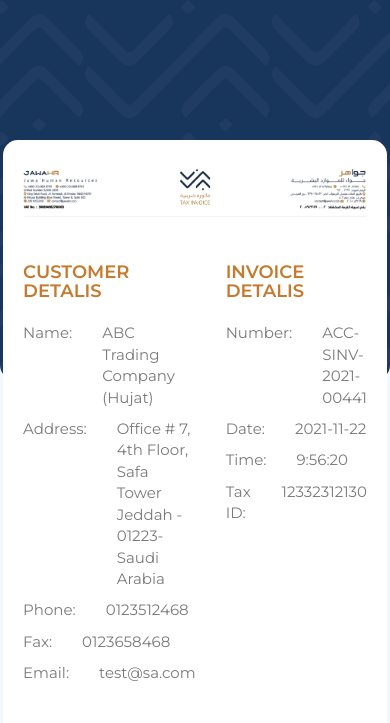
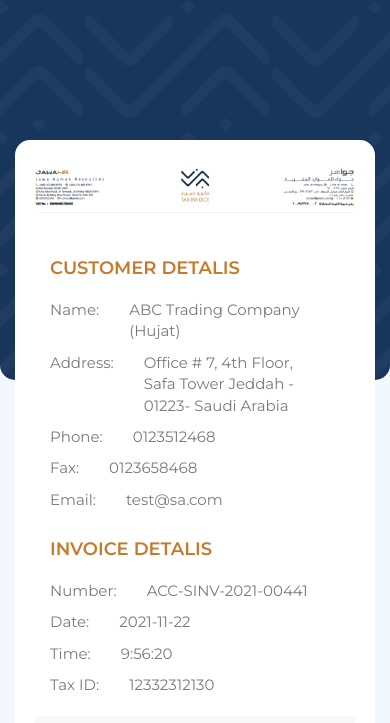
Before and after one commit to emanmoq/jawaInvoice, a plain HTML site: page index.html in a window 390 px wide. Shown: the top 723 px of the page. Drawn offline with nearby package versions, Linux system fonts and the light colour scheme.

Commit message:
responsive

```diff
--- a/assets/css/style.css
+++ b/assets/css/style.css
@@ -37,7 +37,7 @@ img{
     width:100%;
 }
 .invoiceFooter{
-    padding:66px 100px 55px 100px;
+    padding:66px;
 }
 .invoiceDetails{
     margin-top:36px;
@@ -58,6 +58,7 @@ img{
 }
 .invoiceBody .row .row{
     justify-content: left;
+    width: 100%;
 }
 .invoiceBody{
     margin-top:-240px;
@@ -147,3 +148,14 @@ padding:30px 0;
 .invoiceTotalFooter  p:last-child{
     font-weight: 500;
 }
+@media(max-width:768px){
+    .invoiceTotal{
+        width:100%;
+    }
+    .invoiceFooter{
+        padding:50px 0
+    }
+    .customDetails{
+        margin-bottom: 20px;;
+    }
+}
--- a/index.html
+++ b/index.html
@@ -20,14 +20,13 @@
     <div class="invoiceBody">
         <div class="container">
             <div class="row">
-                <div class="col-md-10 col-sm-12">
+                <div class="col-md-10 col-12">
                     <div class="jawainvoice">
                         <div class="invoiceHeader">
                             <img src="assets/Images/Header.png" alt="">
                         </div>
                         <div class="invoiceDetails">
-                            <div class="row">
-                                <div class="col-md-8 col-sm-12">
+                            <div class="col-md-8 col-xs-12">
                                 <div class="customDetails">
                                     <h4 class="invoiceDetailsTitle">
                                         CUSTOMER DETALIS
@@ -87,7 +86,7 @@
                                     </ul>
                                 </div>
                             </div>
-                                <div class="col-md-4 col-sm-12">
+                            <div class="col-md-4 col-xs-12">
                                 <div class="customDetails">
                                     <h4 class="invoiceDetailsTitle">
                                         INVOICE DETALIS
@@ -138,7 +137,6 @@
 
                                 </div>
 
-                                </div>
                             </div>
                         </div>
                         <table class="invoiceTable">
```
Lines whose indentation alone changed are shown as unchanged.
